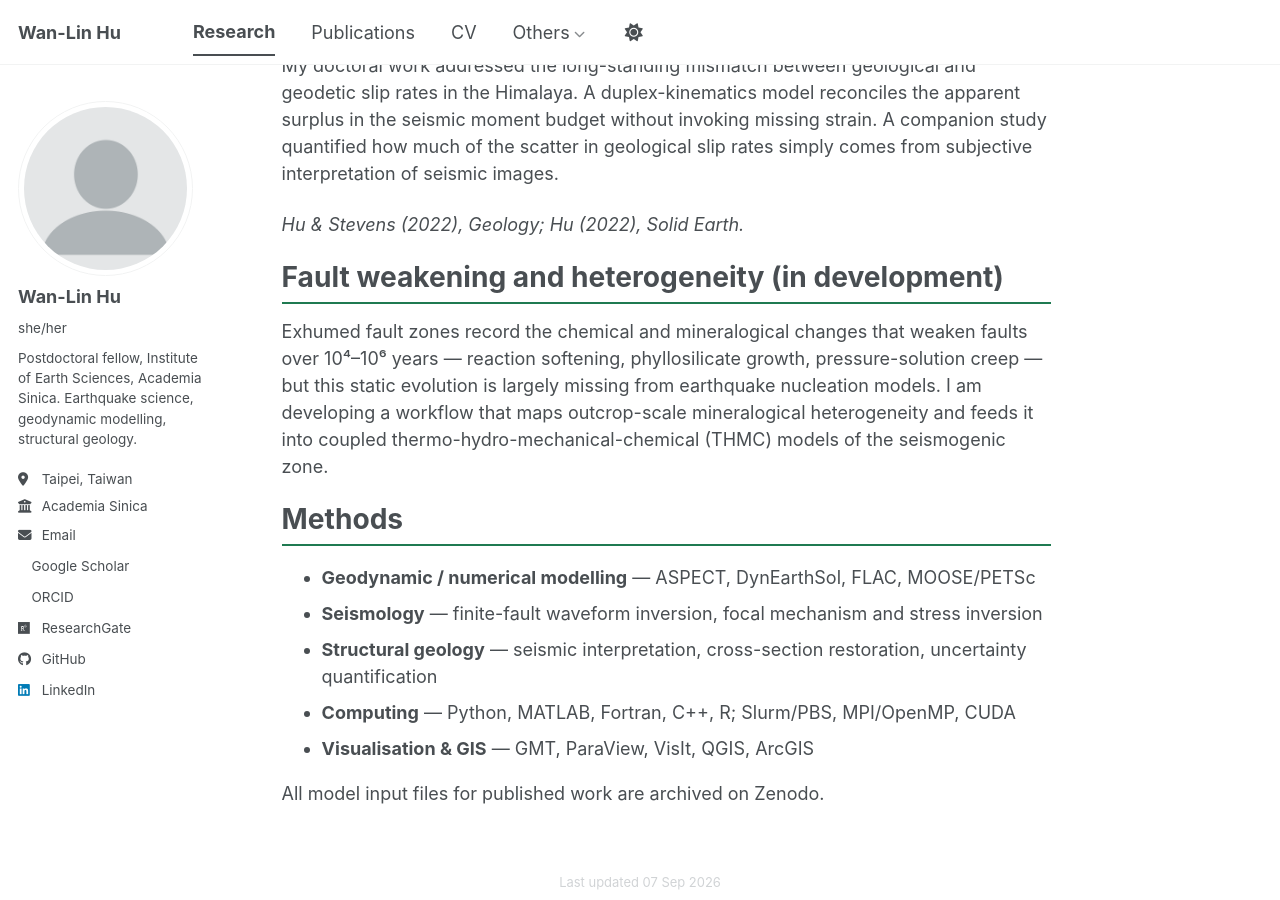
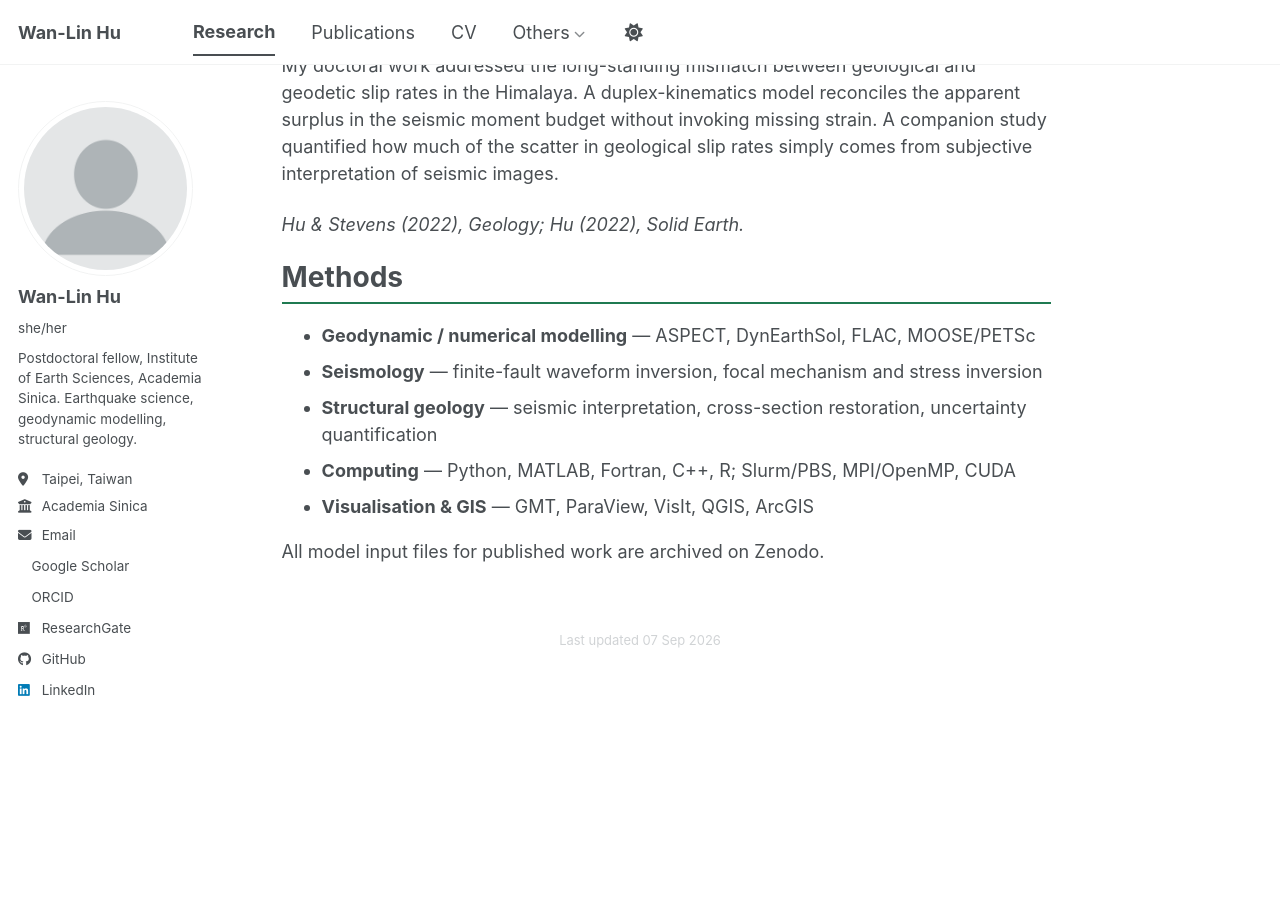
Before and after one commit to wanlin001/wanlin001.github.io, a Jekyll site: the page built from _pages/research.md, in a window 1280 px wide and 900 px high, scrolled down 1137 px. Built offline with Jekyll 4.4.1, drawn with Linux system fonts in a browser that asks for light colours; comment, search, counter and statistics services are not loaded; a style sheet for code colours, icons or effects is not loaded; after the commit the page ends 1808 px from its top, so only the background shows below that.

Commit message:
remove THMC

```diff
--- a/_pages/research.md
+++ b/_pages/research.md
@@ -61,14 +61,6 @@ scatter in geological slip rates simply comes from subjective interpretation of
 
 *Hu & Stevens (2022), Geology; Hu (2022), Solid Earth.*
 
-Fault weakening and heterogeneity (in development)
-======
-
-Exhumed fault zones record the chemical and mineralogical changes that weaken faults over
-10⁴–10⁶ years — reaction softening, phyllosilicate growth, pressure-solution creep — but this
-static evolution is largely missing from earthquake nucleation models. I am developing a
-workflow that maps outcrop-scale mineralogical heterogeneity and feeds it into coupled
-thermo-hydro-mechanical-chemical (THMC) models of the seismogenic zone.
 
 Methods
 ======
```
Also changed, not shown: _pages/about.md (+0 -3 lines).
